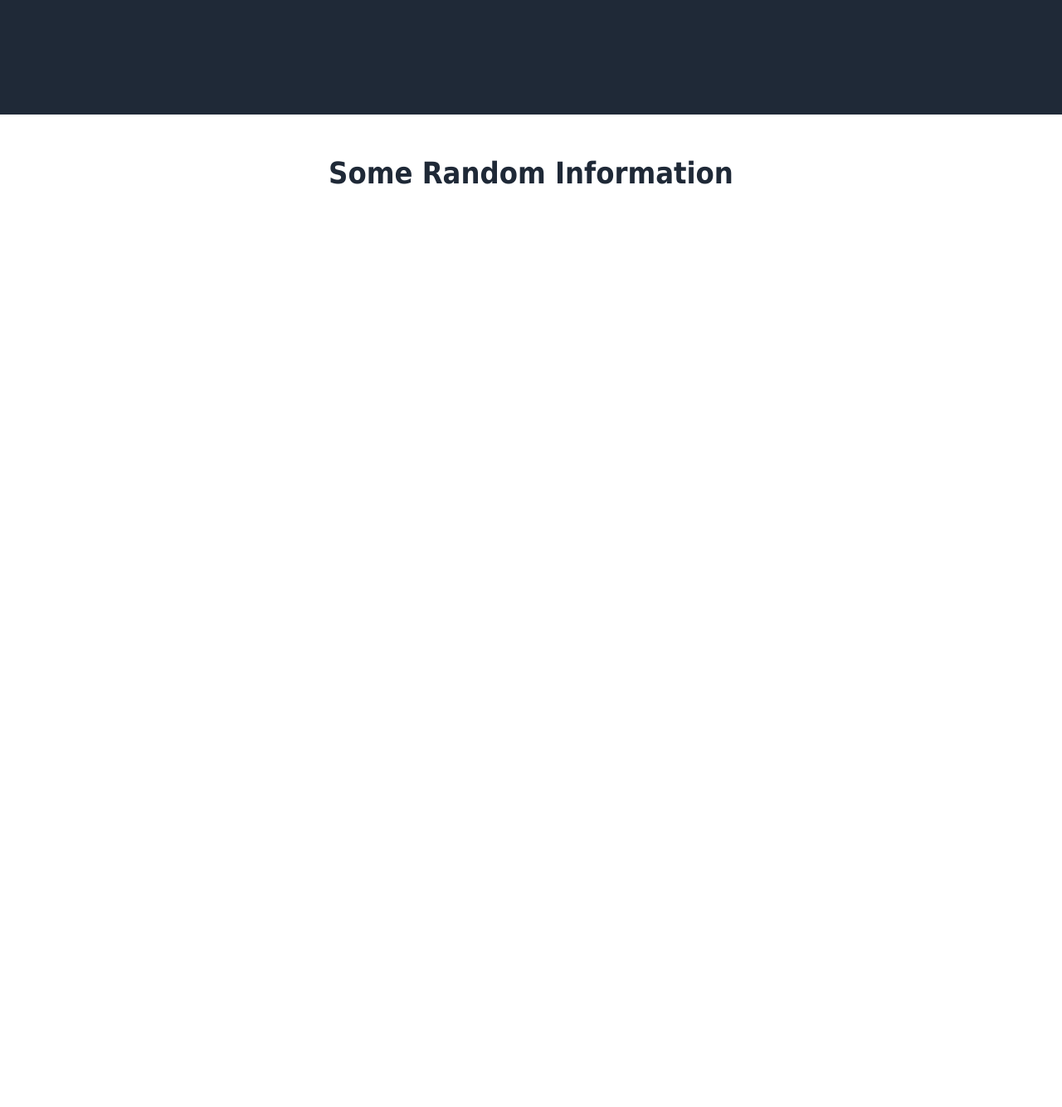
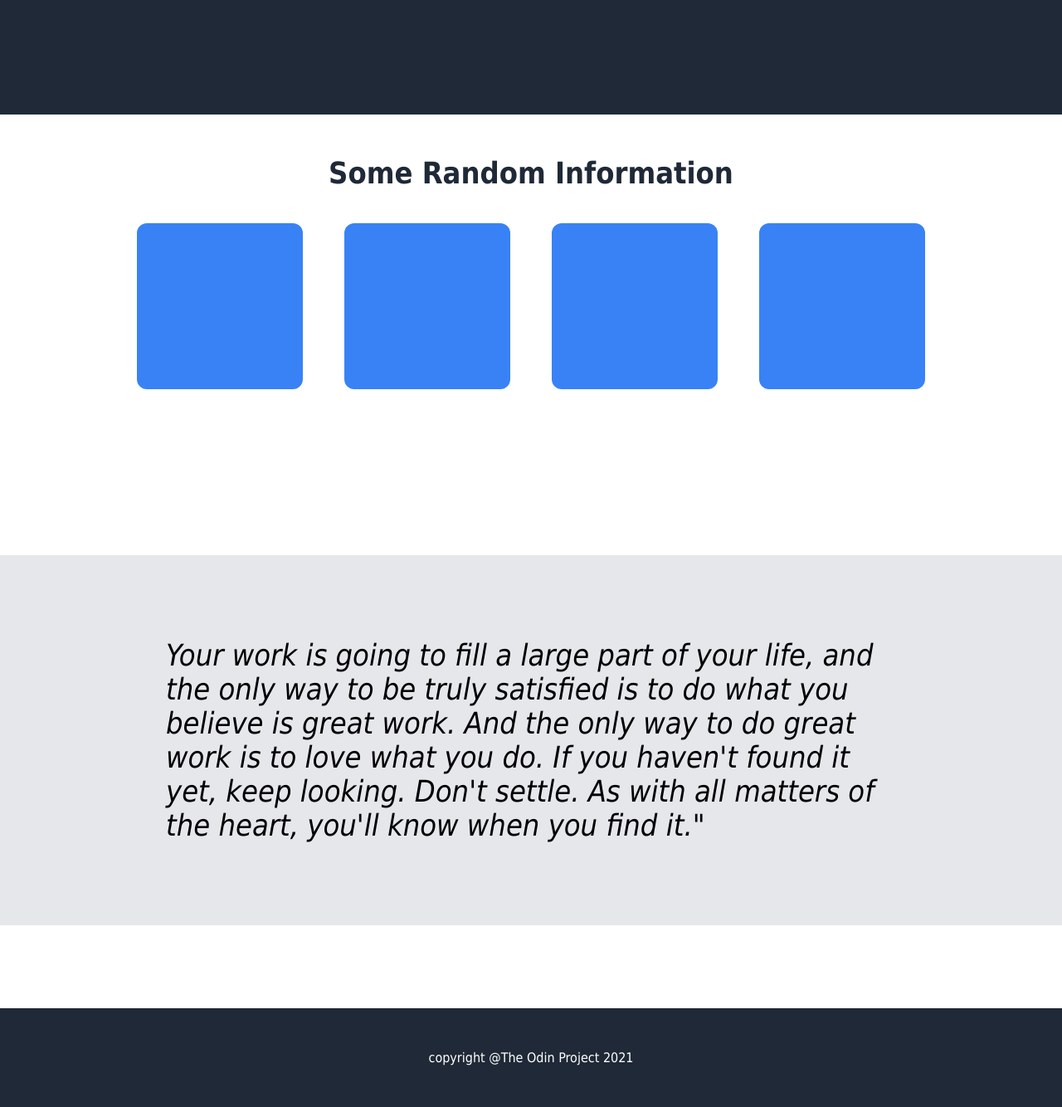
Before and after one commit to RyanEurich/landing-page, a plain HTML site: page index.html in a window 1280 px wide. Shown: the part 720-2054 px from the top of the page at 83% size. Before the commit the page ends 949 px from the top, so only its background shows below. Drawn offline with Linux system fonts and the light colour scheme.

Commit message:
finished footer

```diff
--- a/index.html
+++ b/index.html
@@ -39,16 +39,22 @@
         <div class="random-info">
             Some Random Information
         </div>
+        <div class="squares">
+            <div class="square"></div>
+            <div class="square"></div>
+            <div class="square"></div>
+            <div class="square"></div>
+        </div>
 
     </div>
     <div class="three">
-
+        Your work is going to fill a large part of your life, and the only way to be truly satisfied is to do what you believe is great work. And the only way to do great work is to love what you do. If you haven't found it yet, keep looking. Don't settle. As with all matters of the heart, you'll know when you find it."
     </div>
     <div class="four">
 
     </div>
     <div class="footer">
-
+        copyright @The Odin Project 2021
     </div>
 </body>
 </html>
--- a/style1.css
+++ b/style1.css
@@ -82,7 +82,7 @@ button{
     padding-top: 50px;
     display: flex;
     flex-direction: column;
-    justify-content: space-between
+    justify-content: center
 }
 .random-info{
     font-size: 36px;
@@ -90,16 +90,47 @@ button{
     color: #1F2937;
     text-align: center;
 }
+.squares{
+    padding-top: 40px;
+    display: flex;
+    gap: 50px;
+    justify-content: center;
+
+}
+.square{
+    height: 200px;
+    width: 200px;
+    border: #3882F6;
+
+    border-radius: 12px;
+    color: aqua;
+    background-color: #3882F6;
+}
 
 .three{
-
+    margin-top: 200px;
+    background-color: #E5E7EB;
+    font-size: 36px;
+    font-style: italic;
+    font-weight: light;
+    padding-top: 100px;
+    padding-left: 200px;
+    padding-right: 200px;
+    padding-bottom: 100px;
+    margin-bottom: 100px;
 }
 
 .four{
 
 
 }
-
+.footer{
+    padding-top: 50px;
+    padding-bottom: 50px;
+    text-align: center;
+    color: white;
+    background-color: #1F2937;
+}
 li{
     list-style:none;
 
```
